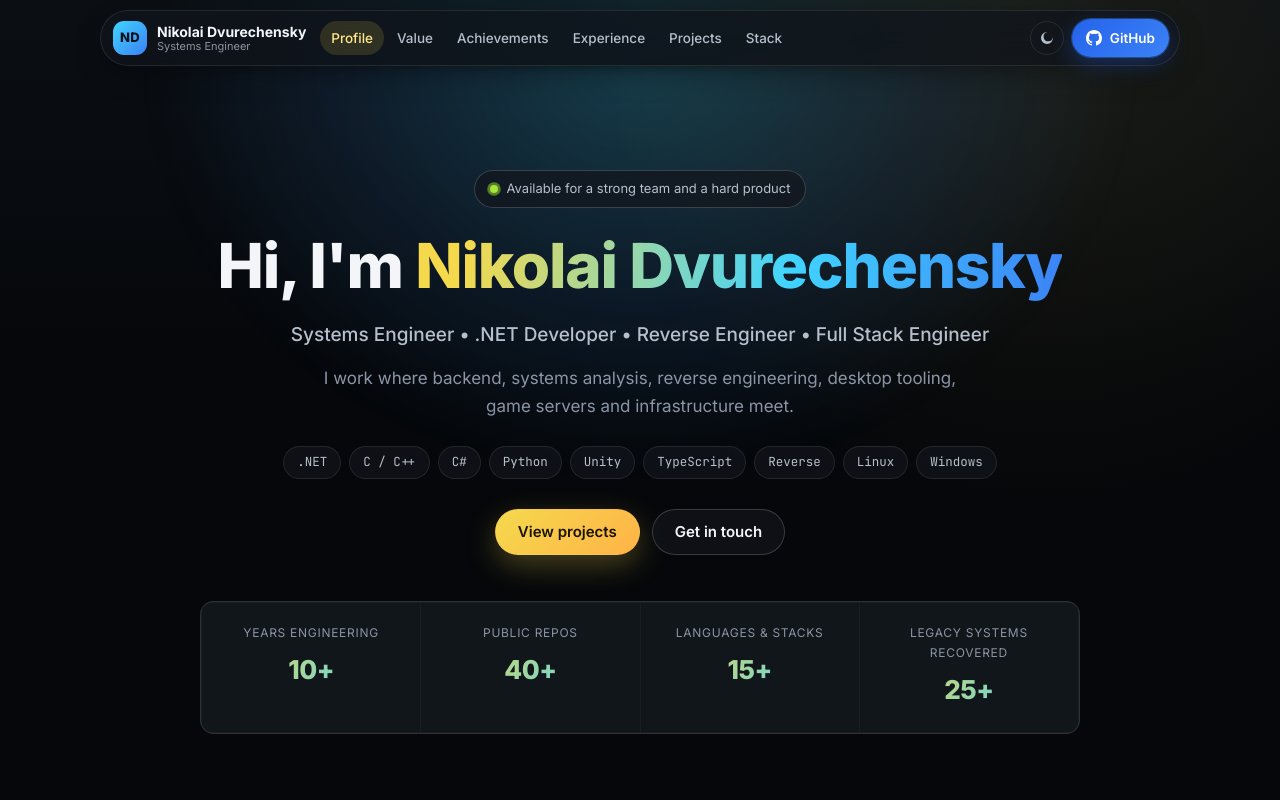
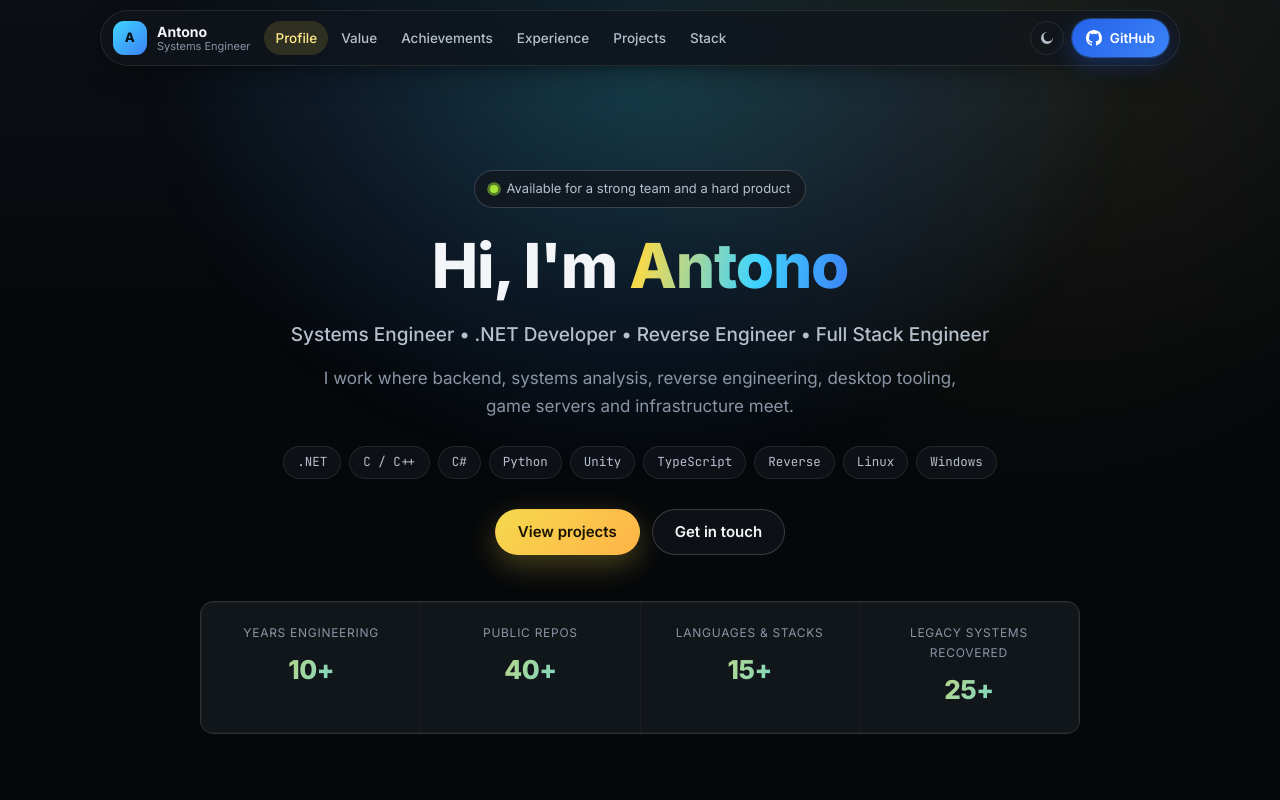
Before and after one commit to antono4/DvureProfile2, a plain HTML site: page index.html in a window 1280 px wide. Shown: the top 800 px of the page. Drawn offline with Linux system fonts and the light colour scheme.

Commit message:
Rename site owner from Nikolai Dvurechensky to Antono
Replace the display name in the page title, meta tags, JSON-LD, header,
hero, footer and noscript fallback, and update the ND monogram to A in the
brand mark, favicon and avatar.

```diff
--- a/assets/css/style.css
+++ b/assets/css/style.css
@@ -1,5 +1,5 @@
 /* =========================================================
-   Nikolai Dvurechensky — portfolio stylesheet
+   Antono — portfolio stylesheet
    Dark-first, glassmorphic, gold + cyan accent system.
    Layout: tokens -> base -> chrome -> sections -> components
    ========================================================= */
--- a/index.html
+++ b/index.html
@@ -3,17 +3,17 @@
     <head>
         <meta charset="utf-8" />
         <meta name="viewport" content="width=device-width, initial-scale=1" />
-        <title>Nikolai Dvurechensky — Systems Engineer &amp; .NET Developer</title>
+        <title>Antono — Systems Engineer &amp; .NET Developer</title>
         <meta
             name="description"
             content="Systems Engineer, .NET Developer, Reverse Engineer and Full Stack Engineer. Complex systems, legacy code, backend platforms, tooling and R&D-heavy work."
         />
-        <meta name="author" content="Nikolai Dvurechensky" />
+        <meta name="author" content="Antono" />
         <meta name="theme-color" content="#05070a" />
         <meta name="color-scheme" content="dark light" />
 
         <meta property="og:type" content="website" />
-        <meta property="og:title" content="Nikolai Dvurechensky — engineering resume" />
+        <meta property="og:title" content="Antono — engineering resume" />
         <meta
             property="og:description"
             content="Complex systems, legacy code, backend platforms, desktop tooling and reverse engineering."
@@ -34,7 +34,7 @@
             {
                 "@context": "https://schema.org",
                 "@type": "Person",
-                "name": "Nikolai Dvurechensky",
+                "name": "Antono",
                 "jobTitle": "Systems Engineer, .NET Developer, Reverse Engineer",
                 "email": "mailto:dvurechenskysoft@gmail.com",
                 "url": "https://dvurechensky.github.io/Dvurechensky/",
@@ -48,7 +48,7 @@
 
         <noscript>
             <div class="noscript">
-                <h1>Nikolai Dvurechensky</h1>
+                <h1>Antono</h1>
                 <p>Systems Engineer • .NET Developer • Reverse Engineer • Full Stack Engineer</p>
                 <p>
                     This page renders its content with JavaScript. Reach me directly at
@@ -62,9 +62,9 @@
         <header class="topbar">
             <div class="topbar__inner">
                 <a class="brand" href="#top">
-                    <span class="brand__mark">ND</span>
+                    <span class="brand__mark">A</span>
                     <span class="brand__text">
-                        <strong>Nikolai Dvurechensky</strong>
+                        <strong>Antono</strong>
                         <small>Systems Engineer</small>
                     </span>
                 </a>
@@ -123,7 +123,7 @@
 
                     <h1 class="hero__title">
                         Hi, I'm
-                        <span class="grad-text">Nikolai Dvurechensky</span>
+                        <span class="grad-text">Antono</span>
                     </h1>
 
                     <p class="hero__roles">
@@ -231,7 +231,7 @@
         <footer class="footer">
             <div class="footer__inner">
                 <p>
-                    © <span data-year>2026</span> Nikolai Dvurechensky ·
+                    © <span data-year>2026</span> Antono ·
                     <a href="https://github.com/Dvurechensky">github.com/Dvurechensky</a>
                 </p>
                 <p class="footer__muted">
```
Also changed, not shown: assets/img/avatar.svg, assets/img/favicon.svg.
